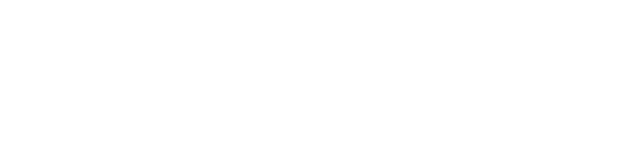
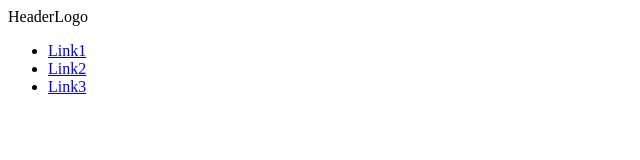
Before and after one commit to TautZuk/landing-page, a plain HTML site: page index.html in a window 1280 px wide. Shown: the whole page, without its empty margins (0-640 px from the left). Drawn offline with Linux system fonts and the light colour scheme.

Commit message:
add html for header

```diff
--- a/index.html
+++ b/index.html
@@ -8,6 +8,13 @@
     <title>Landing Page</title>
 </head>
 <body>
+    <header id="header">
+        <div class="logo">HeaderLogo</div>
+        <ul class="header-links">
+            <li><a href="#">Link1</a></li>
+            <li><a href="#">Link2</a></li>
+            <li><a href="#">Link3</a></li>
+        </ul>
 
 </body>
 </html>
```
